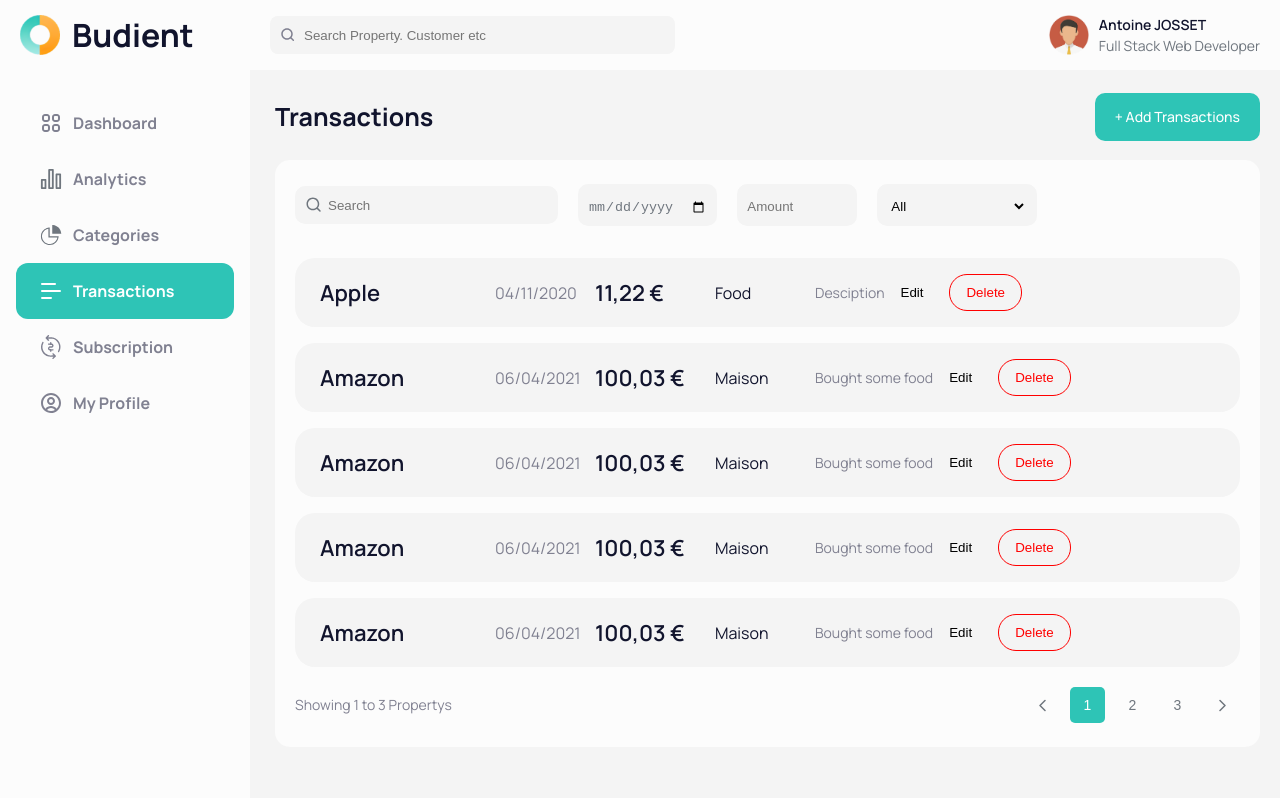
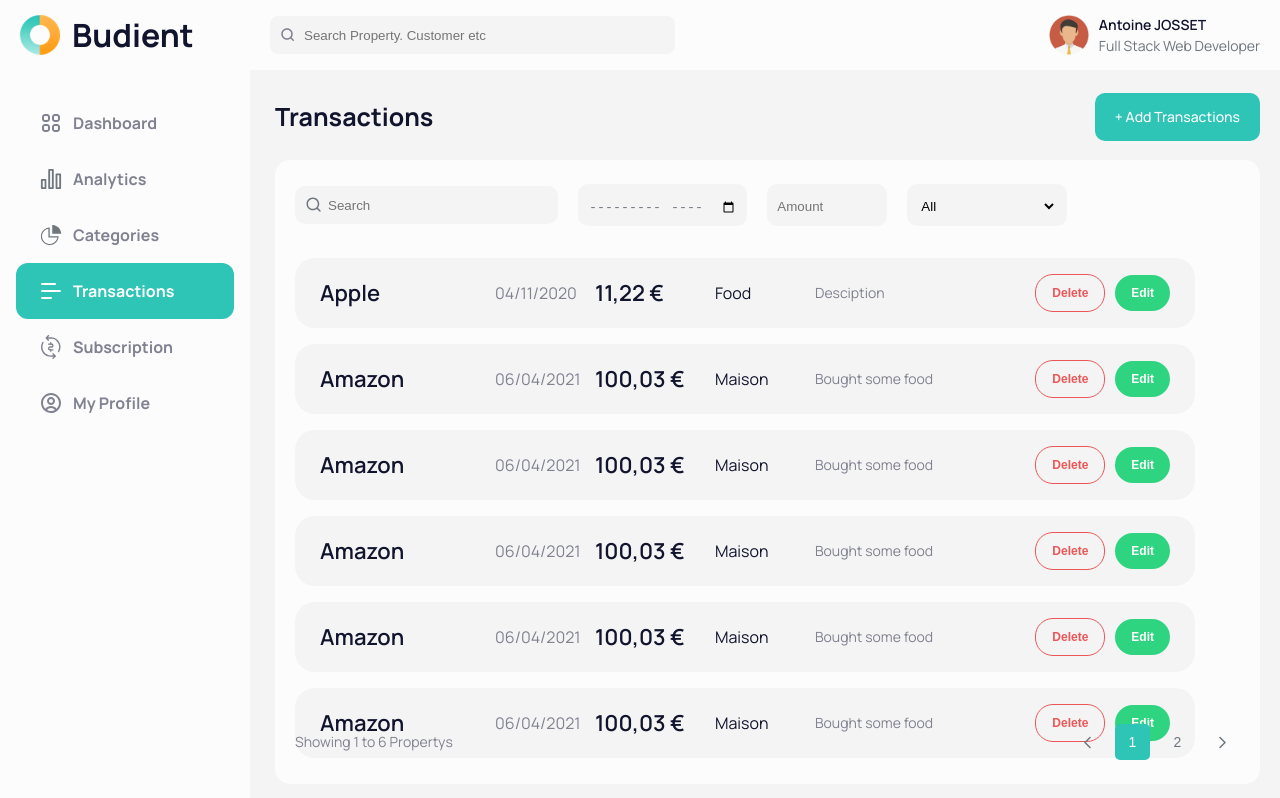
Before and after one commit to aBgAmeuR/Budient, a React (Vite) app in the folder Client/: page /transactions in a window 1280 px wide. Shown: the top 798 px of the page. Built offline with nearby package versions, Linux system fonts and the light colour scheme.

Commit message:
fix pagination

```diff
--- a/Client/src/components/Transactions/TransactionListItem.tsx
+++ b/Client/src/components/Transactions/TransactionListItem.tsx
@@ -3,6 +3,7 @@ import { Transaction } from '../../pages/Transactions';
 export default function TransactionListItem(transaction: Transaction) {
   return (
     <li key={transaction.id} className="row">
+      <div className="right">
         <p className="name">{transaction.name}</p>
         <p className="date">{transaction.date.toLocaleDateString('en-GB')}</p>
         <p className="amount">
@@ -10,9 +11,10 @@ export default function TransactionListItem(transaction: Transaction) {
         </p>
         <p className="category">{transaction.category}</p>
         <p className="desc">{transaction.desc}</p>
-      <div className="btns">
+      </div>
+      <div className="left">
+        <button className="delete">Delete</button>
         <button className="edit">Edit</button>
-        <button className="delete">Delete</button>
       </div>
     </li>
   );
--- a/Client/src/components/Transactions/TransactionsFilters.tsx
+++ b/Client/src/components/Transactions/TransactionsFilters.tsx
@@ -40,7 +40,7 @@ export default function TransactionsFilters({
         <input type="text" placeholder="Search" onChange={handleSearch} />
       </div>
       <div className="date">
-        <input type="date" placeholder="Date" onChange={handleDate} />
+        <input type="month" placeholder="Date" value="" onChange={handleDate} />
       </div>
       <div className="amount">
         <input type="number" placeholder="Amount" onChange={handleAmount} />
--- a/Client/src/components/Transactions/TransactionsPagination.tsx
+++ b/Client/src/components/Transactions/TransactionsPagination.tsx
@@ -2,14 +2,15 @@ type TransactionsPaginationProps = {
   page: number;
   setPage: (page: number) => void;
   totalPages: number;
+  rowperpage: number;
 };
 
-export default function TransactionsPagination({ page, setPage, totalPages }: TransactionsPaginationProps) {
+export default function TransactionsPagination({ page, setPage, totalPages, rowperpage }: TransactionsPaginationProps) {
   return (
     <div className="pagination">
       <div className="left">
         <p>
-          Showing {1} to {totalPages} Propertys
+          Showing {1} to {rowperpage} Propertys
         </p>
       </div>
       <div className="right">
@@ -18,9 +19,9 @@ export default function TransactionsPagination({ page, setPage, totalPages }: Tr
             <path
               d="M6 1.5L1 6.5L6 11.5"
               stroke="#6F767E"
-              stroke-width="1.5"
-              stroke-linecap="round"
-              stroke-linejoin="round"
+              strokeWidth="1.5"
+              strokeLinecap="round"
+              strokeLinejoin="round"
             />
           </svg>
         </button>
@@ -36,9 +37,9 @@ export default function TransactionsPagination({ page, setPage, totalPages }: Tr
             <path
               d="M1 11.5L6 6.5L1 1.5"
               stroke="#6F767E"
-              stroke-width="1.5"
-              stroke-linecap="round"
-              stroke-linejoin="round"
+              strokeWidth="1.5"
+              strokeLinecap="round"
+              strokeLinejoin="round"
             />
           </svg>
         </button>
--- a/Client/src/pages/Transactions.tsx
+++ b/Client/src/pages/Transactions.tsx
@@ -109,12 +109,13 @@ export default function Transactions() {
   const [data, setData] = useState(Data);
   const [page, setPage] = useState(1);
   const [totalPages, setTotalPages] = useState(1);
+  const [rowperpage, setRowperpage] = useState(6);
 
-  const paginate = (items: Transaction[], page = 1, perPage = 5) => items.slice(perPage * (page - 1), perPage * page);
+  const paginate = (items: Transaction[], page = 1, perPage = rowperpage) => items.slice(perPage * (page - 1), perPage * page);
   const paginatedData = paginate(data, page);
 
   useEffect(() => {
-    setTotalPages(Math.ceil(data.length / 5));
+    setTotalPages(Math.ceil(data.length / rowperpage));
   }, [data]);
 
   return (
@@ -126,7 +127,7 @@ export default function Transactions() {
       <div className="content">
         <TransactionsFilters setFilter={setFilter} filter={filter} />
         <TransactionsList transactions={paginatedData} />
-        <TransactionsPagination page={page} setPage={setPage} totalPages={totalPages} />
+        <TransactionsPagination page={page} setPage={setPage} totalPages={totalPages} rowperpage={rowperpage} />
       </div>
     </main>
   );
--- a/Client/src/styles/pages/Transactions.scss
+++ b/Client/src/styles/pages/Transactions.scss
@@ -34,25 +34,31 @@
     background-color: var(--secondary-bg);
     height: calc(100% - 19px - 48px);
     width: auto;
-    height: auto;
+    height: 78vh;
     padding: 24px 20px;
-
+    position: relative;
     .list {
       display: flex;
       flex-direction: column;
       gap: 16px;
+      padding-right: 45px;
     }
-
     .row {
+      list-style: none;
       background-color: var(--pricipal-bg);
       border-radius: 20px;
       padding: 16px 25px;
-      list-style: none;
+      display: flex;
+      flex-direction: row;
+      align-items: center;
+      justify-content: space-between;
+      .right {
         display: flex;
         align-items: center;
         text-align: start;
         flex-direction: row;
         width: 100%;
+        position: relative;
 
         .name {
           font-weight: 600;
@@ -88,8 +94,11 @@
           line-height: 22px;
           color: var(--tertiary-text-color);
           width: auto;
+          text-overflow: ellipsis;
+
         }
-      .btns {
+      }
+      .left {
         display: flex;
         flex-direction: row;
         align-items: center;
@@ -98,24 +107,32 @@
 
         .edit {
           border: none;
+          background-color: #2ed480;
+          color: white;
+          border-radius: 18px;
+          cursor: pointer;
+          display: flex;
+          align-items: center;
+          justify-content: center;
+          padding: 10px 16px;
+          font-weight: 600;
+          font-size: 12px;
+          line-height: 16px;
+        }
+
+        .delete {
+          border: 1px solid #eb5757;
+          border-radius: 18px;
+          color: #eb5757;
           background-color: transparent;
           cursor: pointer;
           display: flex;
           align-items: center;
           justify-content: center;
           padding: 10px 16px;
-        }
-
-        .delete {
-          border: 1px solid red;
-          border-radius: 18px;
-          color: red;
-          background-color: transparent;
-          cursor: pointer;
-          display: flex;
-          align-items: center;
-          justify-content: center;
-          padding: 10px 16px;
+          font-weight: 600;
+          font-size: 12px;
+          line-height: 16px;
         }
       }
     }
@@ -162,6 +179,9 @@
     }
 
     .pagination {
+      position: absolute;
+      bottom: 24px;
+      width: calc(100% - 40px);
       display: flex;
       flex-direction: row;
       align-items: center;
```
Lines whose indentation alone changed are shown as unchanged.
